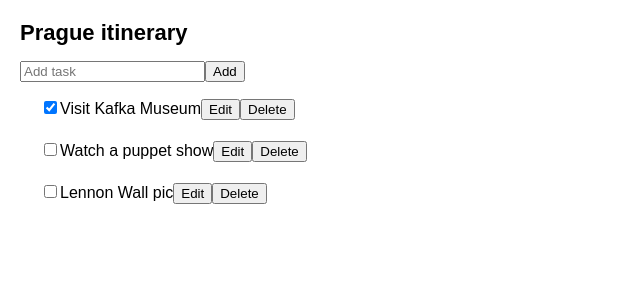
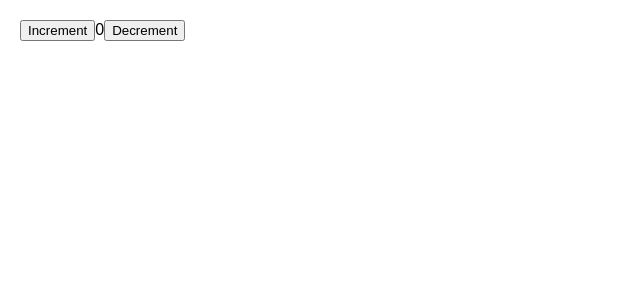
Before and after one commit to UALR-FrontEndWebDevelopmentCourse/react-examples, a React (Create React App) app: page / in a window 1280 px wide. Shown: the top 300 px of the page, without its empty margins (0-640 px from the left). Built offline with nearby package versions, Linux system fonts and the light colour scheme.

Commit message:
Creating a redux architecture based on redux toolkit

```diff
--- a/src/App.js
+++ b/src/App.js
@@ -1,47 +1,7 @@
-import {useReducer} from 'react';
-import AddTask from './Components/AddTask.js';
-import TaskList from './Components/TaskList.js';
-import tasksReducer from "./Components/taskReducer";
+import {Counter} from "./Components/Counter";
 
-export default function TaskApp() {
-    const [tasks, dispatch] = useReducer(tasksReducer, initialTasks);
-    function handleAddTask(text) {
-        dispatch({
-            type: 'added',
-            id: nextId++,
-            text: text,
-        });
-    }
-
-    function handleChangeTask(task) {
-        dispatch({
-            type: 'changed',
-            task: task,
-        });
-    }
-
-    function handleDeleteTask(taskId) {
-        dispatch({
-            type: 'deleted',
-            id: taskId,
-        });
-    }
+export default function App() {
     return (
-        <>
-            <h1>Prague itinerary</h1>
-            <AddTask onAddTask={handleAddTask} />
-            <TaskList
-                tasks={tasks}
-                onChangeTask={handleChangeTask}
-                onDeleteTask={handleDeleteTask}
-            />
-        </>
+        <Counter/>
     );
 }
-
-let nextId = 3;
-const initialTasks = [
-    {id: 0, text: 'Visit Kafka Museum', done: true},
-    {id: 1, text: 'Watch a puppet show', done: false},
-    {id: 2, text: 'Lennon Wall pic', done: false},
-];
--- /dev/null
+++ b/src/Components/Counter.js
@@ -0,0 +1,22 @@
+import React from 'react'
+import { useSelector, useDispatch } from 'react-redux'
+import { decrement, increment } from '../app/couterSlice'
+
+export function Counter() {
+    const count = useSelector((state) => state.counter.value)
+    const dispatch = useDispatch()
+
+    return (
+        <div>
+            <div>
+                <button onClick={() => dispatch(increment())}>
+                    Increment
+                </button>
+                <span>{count}</span>
+                <button onClick={() => dispatch(decrement())}>
+                    Decrement
+                </button>
+            </div>
+        </div>
+    )
+}
--- /dev/null
+++ b/src/app/couterSlice.js
@@ -0,0 +1,28 @@
+import { createSlice } from '@reduxjs/toolkit'
+
+export const counterSlice = createSlice({
+    name: 'counter',
+    initialState: {
+        value: 0,
+    },
+    reducers: {
+        increment: (state) => {
+            // Redux Toolkit allows us to write "mutating" logic in reducers. It
+            // doesn't actually mutate the state because it uses the Immer library,
+            // which detects changes to a "draft state" and produces a brand new
+            // immutable state based off those changes
+            state.value += 1
+        },
+        decrement: (state) => {
+            state.value -= 1
+        },
+        incrementByAmount: (state, action) => {
+            state.value += action.payload
+        },
+    },
+})
+
+// Action creators are generated for each case reducer function
+export const { increment, decrement, incrementByAmount } = counterSlice.actions
+
+export default counterSlice.reducer
--- a/src/app/store.js
+++ b/src/app/store.js
@@ -1,5 +1,8 @@
 import { configureStore } from '@reduxjs/toolkit'
+import counterReducer from "./couterSlice";
 
 export default configureStore({
-    reducer: {},
+    reducer: {
+        counter: counterReducer,
+    },
 })
--- a/src/index.js
+++ b/src/index.js
@@ -2,16 +2,14 @@ import React from 'react';
 import ReactDOM from 'react-dom/client';
 import './index.css';
 import App from './App';
-import reportWebVitals from './reportWebVitals';
+import {Provider} from "react-redux";
+import store from "./app/store";
 
 const root = ReactDOM.createRoot(document.getElementById('root'));
 root.render(
     <React.StrictMode>
-        <App/>
+        <Provider store={store}>
+            <App/>
+        </Provider>
     </React.StrictMode>
 );
-
-// If you want to start measuring performance in your app, pass a function
-// to log results (for example: reportWebVitals(console.log))
-// or send to an analytics endpoint. Learn more: https://bit.ly/CRA-vitals
-reportWebVitals();
```
